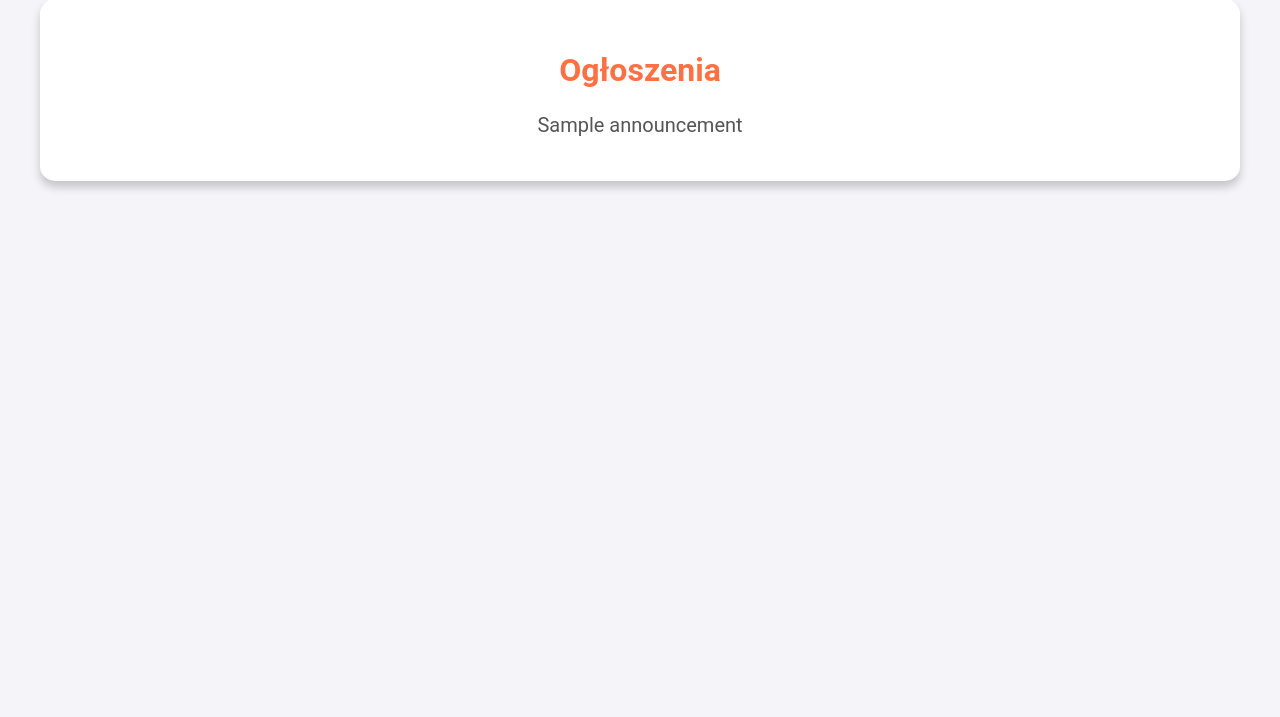
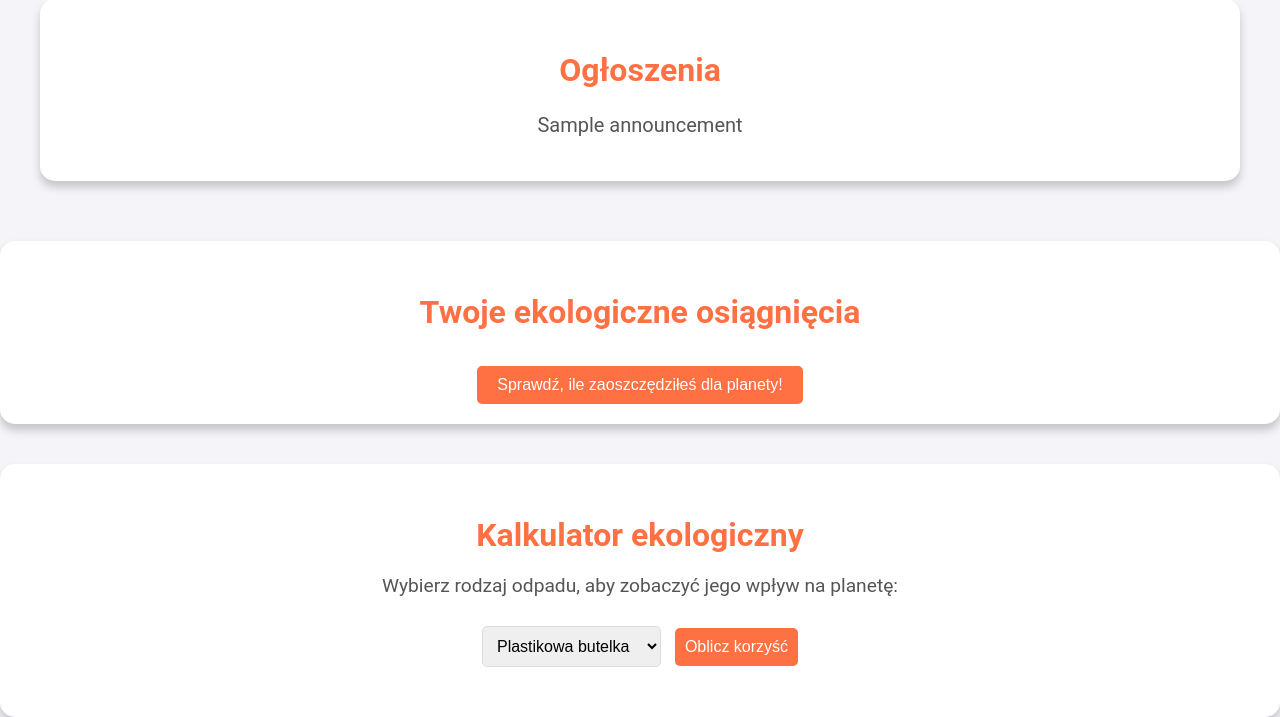
Before and after one commit to DKDIq/Inteligentny-Kosz, a FastAPI app: template templates/dashboard.html in a window 1280 px wide. Shown: the part 460-1177 px from the top of the page. Before the commit the page ends 650 px from the top, so only its background shows below. Run offline with FastAPI, Linux system fonts and the light colour scheme; the template is opened without the code that fills it: most values are stand-ins (such as "Sample title", 1, 10 or a date in 2020).

Commit message:
Update dashboard.html

```diff
--- a/templates/dashboard.html
+++ b/templates/dashboard.html
@@ -30,7 +30,73 @@
         {% endfor %}
     </div>
     </div>
+<div class="eco-impact">
+    <h3>Twoje ekologiczne osiągnięcia</h3>
+    <p id="eco-summary"></p>
+    <button onclick="calculateEcoImpact()">Sprawdź, ile zaoszczędziłeś dla planety!</button>
+</div>
 
+<div class="waste-calculator">
+    <h3>Kalkulator ekologiczny</h3>
+    <p>Wybierz rodzaj odpadu, aby zobaczyć jego wpływ na planetę:</p>
+    <select id="waste-type">
+        <option value="plastic">Plastikowa butelka</option>
+        <option value="paper">Kartka papieru</option>
+        <option value="metal">Puszka aluminiowa</option>
+        <option value="glass">Szklana butelka</option>
+    </select>
+    <button onclick="calculateImpact()">Oblicz korzyść</button>
+    <p id="result" class="result"></p>
+</div>
 
 </body>
 </html>
+<script>
+function calculateImpact() {
+    const wasteType = document.getElementById("waste-type").value;
+    const resultElement = document.getElementById("result");
+
+    const impactData = {
+        plastic: "zaoszczędzasz 0.25 kg CO2 i zmniejszasz ilość odpadów plastikowych, które rozkładają się przez 450 lat!",
+        paper: "zaoszczędzasz 0.10 kg CO2 i przyczyniasz się do ochrony lasów.",
+        metal: "oszczędzasz 0.50 kg CO2 i zmniejszasz zużycie energii potrzebnej do wydobycia aluminium.",
+        glass: "oszczędzasz 0.20 kg CO2 i zmniejszasz zużycie zasobów naturalnych."
+    };
+
+    resultElement.textContent = `Wyrzucając ten odpad, ${impactData[wasteType]}`;
+}
+</script>
+<script>
+function calculateEcoImpact() {
+
+    const categories = [
+        { name: "Plastik", count: {{ data.categories[0].count }} },
+        { name: "Papier", count: {{ data.categories[1].count }} },
+        { name: "Metal", count: {{ data.categories[2].count }} },
+        { name: "Szkło", count: {{ data.categories[3].count }} },
+    ];
+
+
+    const impactFactors = {
+        Plastik: 0.25,
+        Papier: 0.10,
+        Metal: 0.50,
+        Szkło: 0.20
+    };
+
+    let totalCO2Saved = 0;
+    let impactMessage = "Dzięki Tobie planeta zaoszczędziła:<br>";
+
+
+    categories.forEach(category => {
+        const categoryImpact = (category.count * impactFactors[category.name]).toFixed(2);
+        totalCO2Saved += parseFloat(categoryImpact);
+        impactMessage += `${category.count} sztuk ${category.name.toLowerCase()} – ${categoryImpact} kg CO2<br>`;
+    });
+
+    impactMessage += `<br><strong>Łącznie: ${totalCO2Saved.toFixed(2)} kg CO2!TO JEDYNIE DANE OPIERAJACE SIE NA SZTUKACH nie wadze niestety brak mi odpowiedznich czesci</strong>`;
+
+
+    document.getElementById("eco-summary").innerHTML = impactMessage;
+}
+</script>
```
